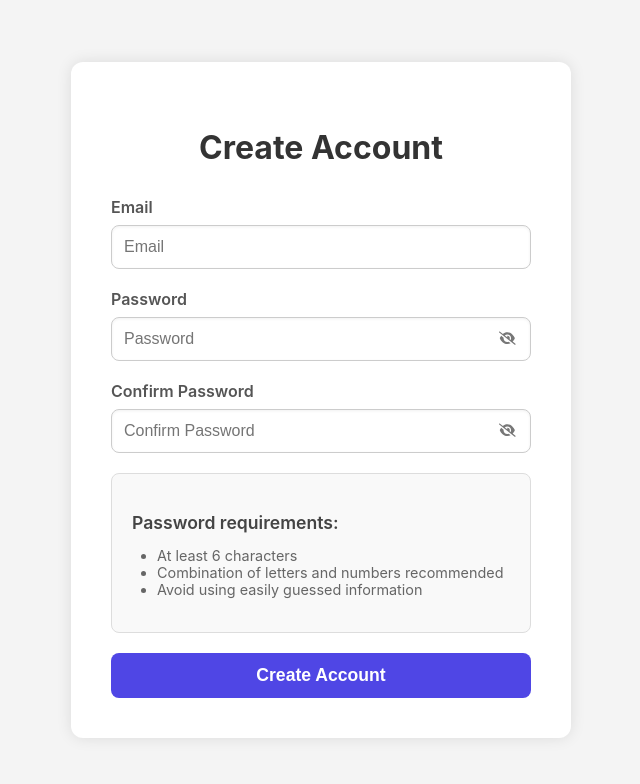
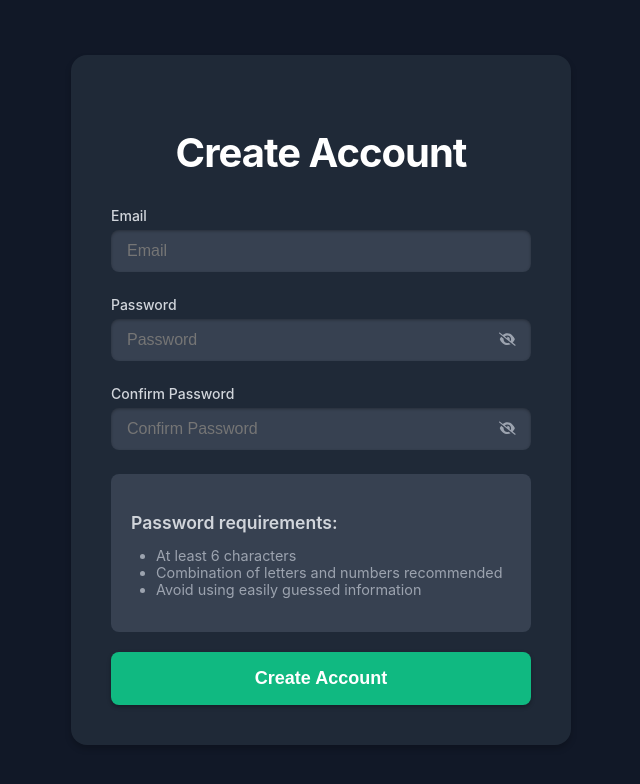
Before and after one commit to PrakharDoneria/SunoSynth-Web, a Next.js app: page /signup in a window 1280 px wide. Shown: the top 784 px of the page, without its empty margins (319-959 px from the left). Built offline with nearby package versions, Linux system fonts and the light colour scheme.

Commit message:
Major - Ui Remake

```diff
--- a/package.json
+++ b/package.json
@@ -12,7 +12,6 @@
     "@fortawesome/fontawesome-svg-core": "^6.7.2",
     "@fortawesome/free-solid-svg-icons": "^6.7.2",
     "@fortawesome/react-fontawesome": "^0.2.2",
-    "@headlessui/react": "^2.2.0",
     "firebase": "^11.3.1",
     "lucide-react": "^0.475.0",
     "next": "^14.2.24",
--- a/pages/login.js
+++ b/pages/login.js
@@ -86,7 +86,7 @@ const LoginPage = () => {
             >
                 <div className={styles.iconContainer}>
                     <FontAwesomeIcon icon="lock" className={styles.lockIcon} />
-                    <svg
+                    {/* <svg
                         xmlns="http://www.w3.org/2000/svg"
                         fill="none"
                         viewBox="0 0 24 24"
@@ -99,7 +99,7 @@ const LoginPage = () => {
                             strokeLinejoin="round"
                             d="M16.5 10.5V6.75a3 3 0 00-3-3H7.5a3 3 0 00-3 3v10.5a3 3 0 003 3h7.5a3 3 0 003-3V13.5m-3 0h3m-3 0h-3"
                         />
-                    </svg>
+                    </svg> */}
                 </div>
                 <h2 className={styles.heading}>Welcome back</h2>
                 <p className={styles.subheading}>
--- a/styles/DashboardScreen.module.css
+++ b/styles/DashboardScreen.module.css
@@ -1,84 +1,94 @@
+/* styles/DashboardScreen.module.css */
+
+/* ================= General Layout and Background ================= */
 .background {
-  background: linear-gradient(to bottom right, #f3e5f5, #e3f2fd);
+    background-color: #111827; /* Very dark gray background */
     min-height: 100vh;
-  padding: 48px 16px;
+    width: 100%;
+    padding: 24px; /* Reduced padding */
+    margin: 0;
     display: flex;
     justify-content: center;
     align-items: center;
+    overflow: auto; /* Enable scrolling if content overflows */
 }
 
 .container {
-  max-width: 960px;
     width: 100%;
-  background-color: #fff;
-  box-shadow: 0 4px 6px rgba(0, 0, 0, 0.1);
-  border-radius: 16px;
-  overflow: hidden;
-  position: relative;
-  padding: 24px;
-}
-
-.topBar {
-  position: absolute;
-  top: 10px;
-  right: 10px;
+    max-width: 1200px; /* Wider max-width for larger screens */
+    padding: 32px; /* Reduced padding */
+    background-color: #1f2937; /* Slightly lighter dark gray for container */
+    border-radius: 16px; /* Reduced border radius */
+    box-shadow: 0 4px 6px rgba(0, 0, 0, 0.2); /* Subtle shadow */
+    display: flex;
+    flex-direction: column;
+    align-items: center;
+    color: #f3f4f6; /* Light gray text color */
 }
 
 .content {
-  padding: 24px;
+    width: 100%;
+    max-width: 1024px; /* Content max-width */
 }
 
+/* ================= Typography ================= */
 .heading {
-  font-size: 2.25rem;
-  font-weight: 800;
-  color: #1f2937;
-  margin-bottom: 16px;
+    font-size: 2.5rem; /* Slightly smaller heading */
+    font-weight: 700;
+    color: #fff; /* White heading */
+    margin-bottom: 24px;
     text-align: center;
+    letter-spacing: -0.025em; /* Adjust letter spacing */
 }
 
+/* ================= Credit Display ================= */
 .credits {
-  margin-bottom: 24px;
+    margin-bottom: 32px;
     display: flex;
     align-items: center;
     justify-content: center;
-  gap: 10px;
+    gap: 12px;
 }
 
 .creditLabel {
-  font-weight: 500;
-  color: #4b5563;
+    font-size: 1rem;
+    font-weight: 600;
+    color: #9ca3af; /* Light gray label color */
 }
 
 .creditValue {
+    font-size: 1.25rem;
     font-weight: 700;
+    color: #fff; /* White credit value */
 }
 
 .textGreen500 {
-  color: #16a34a;
+    color: #6ee7b7; /* Teal green */
 }
 
 .textYellow500 {
-  color: #eab308;
+    color: #fcd34d; /* Yellow */
 }
 
 .textRed500 {
-  color: #dc2626;
+    color: #f87171; /* Red */
 }
 
+/* ================= Form Styles ================= */
 .form {
-  margin-bottom: 32px;
+    margin-bottom: 48px;
 }
 
 .formGroup {
-  margin-bottom: 16px;
+    margin-bottom: 24px;
 }
 
 .label {
     display: block;
     font-size: 0.875rem;
     font-weight: 500;
-  color: #4b5563;
-  margin-bottom: 4px;
+    color: #d1d5db; /* Light gray label color */
+    margin-bottom: 6px;
 }
 
 .input,
@@ -86,227 +96,257 @@
 .textarea {
     display: block;
     width: 100%;
-  font-size: 0.875rem;
-  border: 1px solid #d1d5db;
-  border-radius: 0.375rem;
-  padding: 0.5rem 0.75rem;
-  box-shadow: 0 1px 2px rgba(0, 0, 0, 0.05);
+    font-size: 1rem;
+    border: none;
+    border-radius: 8px; /* Reduced border radius */
+    padding: 0.75rem 1rem;
+    box-shadow: inset 0 1px 3px rgba(0, 0, 0, 0.3); /* Inset shadow */
+    transition: box-shadow 0.3s ease-in-out;
+    background-color: #374151; /* Dark gray input background */
+    color: #f3f4f6; /* Light gray input text */
 }
 
 .input:focus,
 .select:focus,
 .textarea:focus {
     outline: none;
-  border-color: #6366f1;
-  box-shadow: 0 0 0 3px rgba(99, 102, 241, 0.3);
+    box-shadow: inset 0 1px 5px rgba(0, 0, 0, 0.5); /* More pronounced inset shadow */
 }
 
 .textarea {
     resize: vertical;
+    min-height: 120px;
 }
 
+/* ================= Lyrics Generation ================= */
 .lyricsContainer {
     display: flex;
     flex-direction: column;
-  gap: 0.5rem;
+    gap: 0.75rem;
 }
 
 .generateLyricsButton {
-  padding: 0.5rem 1rem;
-  font-size: 0.875rem;
-  font-weight: 500;
+    padding: 0.75rem 1.25rem;
+    font-size: 1rem;
+    font-weight: 600;
     color: #fff;
-  background-color: #6366f1;
-  border-radius: 0.375rem;
+    background-color: #4f46e5; /* Darker purple */
+    border-radius: 8px; /* Reduced border radius */
     border: none;
     cursor: pointer;
-  transition: background-color 0.2s;
+    transition: background-color 0.3s ease-in-out, transform 0.2s ease-in-out;
 }
 
 .generateLyricsButton:hover {
-  background-color: #4f46e5;
+    background-color: #4338ca; /* Even darker purple */
+    transform: translateY(-2px);
 }
 
 .characterCount {
     font-size: 0.75rem;
-  color: #6b7280;
+    color: #9ca3af;
     margin-top: 4px;
 }
 
+/* ================= Main Generate Button ================= */
 .generateButtonContainer {
-  margin-top: 24px;
+    margin-top: 32px;
     display: flex;
     justify-content: center;
 }
 
 .generateButton {
     width: 100%;
-  max-width: 300px;
-  padding: 0.75rem 1.5rem;
-  font-size: 1rem;
-  font-weight: 600;
+    max-width: 360px;
+    padding: 1rem 1.5rem;
+    font-size: 1.125rem;
+    font-weight: 700;
     color: #fff;
-  background-color: #6366f1;
-  border-radius: 0.5rem;
-  transition: background-color 0.2s ease;
+    background-color: #10b981;
+    border-radius: 8px; /* Reduced border radius */
+    transition: background-color 0.3s ease-in-out, transform 0.2s ease-in-out;
     cursor: pointer;
     text-align: center;
     border: none;
+    box-shadow: 0 2px 4px rgba(0, 0, 0, 0.3); /* Subtle shadow */
 }
 
 .generateButton:hover {
-  background-color: #4f46e5;
+    background-color: #06b47e;
+    transform: translateY(-2px);
 }
 
-.audioSection {
-  margin-top: 24px;
+/* ================= Audio Player Styles ================= */
+.audioContainer {
+    margin-top: 32px;
     text-align: center;
 }
 
-.audioControls {
-  display: flex;
-  justify-content: center;
-  gap: 12px;
-  margin-top: 0.5rem;
+.customAudioPlayer {
+    background-color: #2d3748; /* Darker gray audio player */
+    border-radius: 8px; /* Reduced border radius */
+    padding: 16px;
+    box-shadow: 0 2px 4px rgba(0, 0, 0, 0.3); /* Subtle shadow */
+    width: 100%;
+    max-width: 480px; /* Adjust as needed */
+    margin: 0 auto;
 }
 
-.audioPlayer {
-  width: 100%;
-  margin-top: 10px;
+.controls {
+    display: flex;
+    justify-content: space-around;
+    align-items: center;
+    margin-top: 16px;
 }
 
-.playPauseButton,
-.stopButton,
-.downloadButton {
-  padding: 0.5rem 1rem;
-  font-weight: bold;
-  border-radius: 0.375rem;
+.controlButton {
+    background-color: #4f46e5; /* Darker purple */
+    color: #fff;
+    border: none;
+    padding: 8px 12px;
+    border-radius: 6px; /* Reduced border radius */
     cursor: pointer;
-  border: none;
-  color: white;
-  font-size: 0.875rem;
+    transition: background-color 0.3s ease, transform 0.2s ease-in-out;
+    font-size: 1rem;
+    box-shadow: 0 1px 2px rgba(0, 0, 0, 0.3); /* Subtle shadow */
+}
+
+.controlButton:hover {
+    background-color: #4338ca;
+    transform: translateY(-1px);
 }
 
 .downloadButton {
-  background-color: #10b981;
+    background-color: #3b82f6; /* Sky blue */
+    color: #fff;
+    border: none;
+    padding: 8px 12px;
+    border-radius: 6px; /* Reduced border radius */
+    cursor: pointer;
+    transition: background-color 0.3s ease, transform 0.2s ease-in-out;
+    display: flex;
+    align-items: center;
+    justify-content: center;
+    font-size: 1rem;
+    box-shadow: 0 1px 2px rgba(0, 0, 0, 0.3); /* Subtle shadow */
 }
 
 .downloadButton:hover {
-  background-color: #059669;
+    background-color: #2563eb;
+    transform: translateY(-1px);
 }
 
-.playPauseButton {
-  background-color: #22c55e;
+.downloadButton:disabled {
+    background-color: #6b7280; /* Grayed out when disabled */
+    cursor: not-allowed;
+    box-shadow: none;
 }
 
-.playPauseButton:hover {
-  background-color: #16a34a;
+.downloadButton:disabled:hover {
+    background-color: #6b7280;
+    transform: none;
 }
 
-.stopButton {
-  background-color: #ef4444;
+/* ================= Sign Out and App Download ================= */
+.downloadAppButtonContainer,
+.signOutContainer {
+    margin-top: 48px;
+    text-align: center;
 }
 
-.stopButton:hover {
-  background-color: #b91c1c;
+.downloadAppButton,
+.signOutButton {
+    padding: 1rem 1.5rem;
+    font-weight: 600;
+    font-size: 1.125rem;
+    color: #fff;
+    background-color: #374151; /* Dark gray */
+    border-radius: 8px; /* Reduced border radius */
+    cursor: pointer;
+    transition: background-color 0.3s ease-in-out, transform 0.2s ease-in-out;
+    text-align: center;
+    border: none;
+    max-width: 360px;
+    margin: 0 auto;
+    box-shadow: 0 2px 4px rgba(0, 0, 0, 0.3); /* Subtle shadow */
 }
 
-.signOutContainer {
-  text-align: center;
-  margin-top: 20px;
+.downloadAppButton:hover,
+.signOutButton:hover {
+    background-color: #1f2937;
+    transform: translateY(-2px);
 }
 
-.signOutButton {
-  width: 100%;
-  max-width: 300px;
-  padding: 0.5rem 1rem;
-  border-radius: 0.5rem;
-  font-size: 0.875rem;
-  font-weight: 600;
-  color: #fff;
-  background-color: #ef4444;
-  transition: background-color 0.2s;
-  cursor: pointer;
-  border: none;
-}
-
-.signOutButton:hover {
-  background-color: #dc2626;
-}
-
-.getMoreCreditsButton {
-  display: block;
-  padding: 0.75rem 1.5rem;
-  background-color: #34d399;
-  color: #fff;
-  font-weight: 600;
-  border-radius: 0.5rem;
-  text-decoration: none;
-  transition: background-color 0.3s ease;
-  text-align: center;
-  margin: 1rem auto 0;
-  max-width: 250px;
-  font-size: 0.875rem;
-}
-
-.getMoreCreditsButton:hover {
-  background-color: #2dd4bf;
-}
-
+/* ================= Responsive adjustments ================= */
 @media (max-width: 768px) {
     .container {
         padding: 16px;
     }
 
     .heading {
-    font-size: 1.75rem;
+        font-size: 2rem;
+        margin-bottom: 16px;
     }
 
-  .generateButton {
-    font-size: 0.875rem;
+    .credits {
+        margin-bottom: 24px;
     }
 
-  .playPauseButton,
-  .stopButton,
-  .downloadButton {
-    font-size: 0.75rem;
-    padding: 0.375rem 0.75rem;
+    .formGroup {
+        margin-bottom: 16px;
     }
 
-  .signOutButton,
-  .getMoreCreditsButton {
-    font-size: 0.75rem;
-    padding: 0.5rem 1rem;
+    .generateButton,
+    .downloadAppButton,
+    .signOutButton {
+        font-size: 1rem;
+        padding: 0.75rem 1rem;
+    }
+
+    .audioContainer {
+        margin-top: 24px;
+    }
+
+    .customAudioPlayer {
+        padding: 12px;
+    }
+
+    .controlButton,
+    .downloadButton {
+        font-size: 0.875rem;
+        padding: 6px 10px;
+    }
+
+    .downloadAppButtonContainer,
+    .signOutContainer {
+        margin-top: 32px;
     }
 }
 
-.downloadAppButtonContainer {
-  margin-top: 24px;
-  text-align: center;
+/* ================= Top Bar (if used) ================= */
+.topBar {
+    position: absolute;
+    top: 10px;
+    right: 10px;
 }
 
-.downloadAppButton {
-  padding: 0.75rem 1.5rem;
+/* ================= Get More Credits Button (if used) ================= */
+.getMoreCreditsButton {
+    display: block;
+    padding: 0.75rem 1rem;
+    background-color: #3b82f6; /* Sky blue */
+    color: #fff;
     font-weight: 600;
+    border-radius: 8px;
+    text-decoration: none;
+    transition: background-color 0.3s ease, transform 0.2s ease-in-out;
+    text-align: center;
+    margin: 1.5rem auto 0;
+    max-width: 360px;
     font-size: 1rem;
-  color: #fff;
-  background-color: #2563eb;
-  border-radius: 0.5rem;
-  cursor: pointer;
-  transition: background-color 0.2s;
-  text-align: center;
-  border: none;
-  max-width: 300px;
-  margin: 0 auto;
 }
 
-.downloadAppButton:hover {
-  background-color: #1d4ed8;
+.getMoreCreditsButton:hover {
+    background-color: #2563eb;
+    transform: translateY(-2px);
 }
-
-@media (max-width: 768px) {
-  .downloadAppButton {
-    font-size: 0.875rem;
-    padding: 0.5rem 1rem;
-  }
-}
--- a/styles/LoginPage.module.css
+++ b/styles/LoginPage.module.css
@@ -1,22 +1,23 @@
-/* LoginPage.module.css */
+/* LoginPage.module.css - UPDATED for dark theme */
 
 .container {
     display: flex;
     align-items: center;
     justify-content: center;
     min-height: 100vh;
-    background-color: #f4f4f4;
+    background-color: #111827; /* Very dark gray background (dashboard) */
     padding: 20px;
 }
 
 .loginForm {
-    background-color: #fff;
-    box-shadow: 0 0 15px rgba(0, 0, 0, 0.1);
-    border-radius: 12px;
+    background-color: #1f2937; /* Slightly lighter dark gray (dashboard container) */
+    box-shadow: 0 4px 6px rgba(0, 0, 0, 0.2); /* Subtle shadow (dashboard) */
+    border-radius: 16px; /* Reduced border radius (dashboard) */
     padding: 40px;
     width: 100%;
     max-width: 500px;
     transition: opacity 0.5s ease-in-out;
+    color: #f3f4f6; /* Light gray text color (dashboard) */
 }
 
 .iconContainer {
@@ -29,54 +30,57 @@
     width: 5rem;
     margin: 0 auto;
     border-radius: 50%;
-    background-color: #e0f2fe; /* Blue-100 */
+    background-color: #374151; /* Dark gray input background (dashboard) */
     display: flex;
     align-items: center;
     justify-content: center;
-    color: #60a5fa; /* Blue-500 */
+    color: #6ee7b7; /* Teal green accent (dashboard) */
 }
 
 .heading {
     text-align: center;
-    font-size: 2rem;
+    font-size: 2.5rem; /* Slightly smaller heading (dashboard) */
     font-weight: 700;
-    color: #333;
+    color: #fff; /* White heading (dashboard) */
     margin-bottom: 10px;
+    letter-spacing: -0.025em; /* Adjust letter spacing (dashboard) */
 }
 
 .subheading {
     text-align: center;
     font-size: 1rem;
-    color: #777;
+    color: #9ca3af; /* Light gray label color (dashboard) */
     margin-bottom: 30px;
 }
 
 .formGroup {
-    margin-bottom: 20px;
+    margin-bottom: 24px; /* increased (dashboard) */
 }
 
 .label {
     display: block;
-    font-size: 1rem;
-    font-weight: 600;
-    color: #555;
-    margin-bottom: 8px;
+    font-size: 0.875rem; /* reduced (dashboard) */
+    font-weight: 500; /* reduced (dashboard) */
+    color: #d1d5db; /* Light gray label color (dashboard) */
+    margin-bottom: 6px;
 }
 
 .input {
     width: 100%;
-    padding: 12px;
+    padding: 0.75rem 1rem; /* Reduced padding (dashboard) */
     font-size: 1rem;
-    border: 1px solid #ccc;
-    border-radius: 8px;
-    box-shadow: inset 0 1px 3px rgba(0, 0, 0, 0.06);
-    transition: border-color 0.3s ease;
+    border: none; /* removed border (dashboard) */
+    border-radius: 8px; /* Reduced border radius (dashboard) */
+    box-shadow: inset 0 1px 3px rgba(0, 0, 0, 0.3); /* Inset shadow (dashboard) */
+    transition: box-shadow 0.3s ease-in-out;
+    background-color: #374151; /* Dark gray input background (dashboard) */
+    color: #f3f4f6; /* Light gray input text (dashboard) */
 }
 
 .input:focus {
     outline: none;
-    border-color: #4f46e5; /* Indigo-500 */
-    box-shadow: 0 0 5px rgba(79, 70, 229, 0.3); /* Subtle glow effect */
+    box-shadow: inset 0 1px 5px rgba(0, 0, 0, 0.5); /* More pronounced inset shadow (dashboard) */
+    border-color: unset;
 }
 
 .passwordInputContainer {
@@ -94,12 +98,12 @@
     border: none;
     cursor: pointer;
     padding: 5px;
-    color: #777;
+    color: #9ca3af; /* Light gray label color (dashboard) */
     transition: color 0.3s ease;
 }
 
 .passwordToggleButton:hover {
-    color: #333;
+    color: #f3f4f6; /* Light gray input text (dashboard) */
 }
 
 .forgotPassword {
@@ -110,36 +114,40 @@
 .forgotPassword button {
     background: none;
     border: none;
-    color: #4f46e5; /* Indigo-500 */
+    color: #6ee7b7; /* Teal green accent (dashboard) */
     cursor: pointer;
     font-size: 0.9rem;
     transition: color 0.3s ease;
 }
 
 .forgotPassword button:hover {
-    color: #4338ca; /* Indigo-600 */
+    color: #5ee7b7; /* A slightly lighter shade of teal */
 }
 
 .loginButton {
-    background-color: #4f46e5; /* Indigo-500 */
+    background-color: #10b981; /* Teal Accent from dashboard */
     color: #fff;
-    font-size: 1.1rem;
-    font-weight: 600;
-    padding: 12px 25px;
+    font-size: 1.125rem; /* Slightly larger font size (dashboard) */
+    font-weight: 700; /* Increased font weight (dashboard) */
+    padding: 1rem 1.5rem; /* Increased padding (dashboard) */
     border: none;
-    border-radius: 8px;
+    border-radius: 8px; /* Reduced border radius (dashboard) */
     cursor: pointer;
-    transition: background-color 0.3s ease;
+    transition: background-color 0.3s ease-in-out, transform 0.2s ease-in-out;
     width: 100%;
+    box-shadow: 0 2px 4px rgba(0, 0, 0, 0.3); /* Subtle shadow (dashboard) */
 }
 
 .loginButton:hover {
-    background-color: #4338ca; /* Indigo-600, slightly darker */
+    background-color: #06b47e; /* Slightly darker */
+    transform: translateY(-2px); /* Add the lift effect (dashboard) */
 }
 
 .loginButton:disabled {
-  background-color: #a5b4fc;
-  cursor: not-allowed;
+    background-color: #6b7280;
+    cursor: not-allowed;
+    box-shadow: none;
+    transform: none;
 }
 
 .signupLink {
@@ -151,19 +159,19 @@
 .signupLink button {
     background: none;
     border: none;
-    color: #4f46e5; /* Indigo-500 */
+    color: #6ee7b7; /* Teal green accent (dashboard) */
     cursor: pointer;
     transition: color 0.3s ease;
 }
 
 .signupLink button:hover {
-    color: #4338ca; /* Indigo-600 */
+    color: #5ee7b7;
 }
 
 .error {
-    background-color: #f8d7da;
-    color: #721c24;
-    border: 1px solid #f5c6cb;
+    background-color: #f87171; /* Red accent (dashboard) */
+    color: #fff;
+    border: none;
     border-radius: 8px;
     padding: 15px;
     margin-top: 20px;
--- a/styles/SignupPage.module.css
+++ b/styles/SignupPage.module.css
@@ -1,58 +1,62 @@
-/* SignupPage.module.css */
+/* SignupPage.module.css - UPDATED for dark theme */
 
 .container {
     display: flex;
     align-items: center;
     justify-content: center;
     min-height: 100vh;
-    background-color: #f4f4f4;
+    background-color: #111827; /* Very dark gray background (dashboard) */
     padding: 20px;
 }
 
 .signupForm {
-    background-color: #fff;
-    box-shadow: 0 0 15px rgba(0, 0, 0, 0.1);
-    border-radius: 12px;
+    background-color: #1f2937; /* Slightly lighter dark gray (dashboard container) */
+    box-shadow: 0 4px 6px rgba(0, 0, 0, 0.2); /* Subtle shadow (dashboard) */
+    border-radius: 16px; /* Reduced border radius (dashboard) */
     padding: 40px;
     width: 100%;
     max-width: 500px;
     transition: opacity 0.5s ease-in-out;
+    color: #f3f4f6; /* Light gray text color (dashboard) */
 }
 
 .heading {
     text-align: center;
-    font-size: 2rem;
+    font-size: 2.5rem; /* Slightly smaller heading (dashboard) */
     font-weight: 700;
-    color: #333;
+    color: #fff; /* White heading (dashboard) */
     margin-bottom: 30px;
+    letter-spacing: -0.025em; /* Adjust letter spacing (dashboard) */
 }
 
 .formGroup {
-    margin-bottom: 20px;
+    margin-bottom: 24px; /* increased (dashboard) */
 }
 
 .label {
     display: block;
-    font-size: 1rem;
-    font-weight: 600;
-    color: #555;
-    margin-bottom: 8px;
+    font-size: 0.875rem; /* reduced (dashboard) */
+    font-weight: 500; /* reduced (dashboard) */
+    color: #d1d5db; /* Light gray label color (dashboard) */
+    margin-bottom: 6px;
 }
 
 .input {
     width: 100%;
-    padding: 12px;
+    padding: 0.75rem 1rem; /* Reduced padding (dashboard) */
     font-size: 1rem;
-    border: 1px solid #ccc;
-    border-radius: 8px;
-    box-shadow: inset 0 1px 3px rgba(0, 0, 0, 0.06);
-    transition: border-color 0.3s ease;
+    border: none; /* removed border (dashboard) */
+    border-radius: 8px; /* Reduced border radius (dashboard) */
+    box-shadow: inset 0 1px 3px rgba(0, 0, 0, 0.3); /* Inset shadow (dashboard) */
+    transition: box-shadow 0.3s ease-in-out;
+    background-color: #374151; /* Dark gray input background (dashboard) */
+    color: #f3f4f6; /* Light gray input text (dashboard) */
 }
 
 .input:focus {
     outline: none;
-    border-color: #4f46e5; /* Indigo-500 */
-    box-shadow: 0 0 5px rgba(79, 70, 229, 0.3); /* Subtle glow effect */
+    box-shadow: inset 0 1px 5px rgba(0, 0, 0, 0.5); /* More pronounced inset shadow (dashboard) */
+    border-color: unset;
 }
 
 .passwordInputContainer {
@@ -70,26 +74,27 @@
     border: none;
     cursor: pointer;
     padding: 5px;
-    color: #777;
+    color: #9ca3af; /* Light gray label color (dashboard) */
     transition: color 0.3s ease;
 }
 
 .passwordToggleButton:hover {
-    color: #333;
+    color: #f3f4f6; /* Light gray input text (dashboard) */
 }
 
 .passwordRequirements {
-    background-color: #f9f9f9;
-    border: 1px solid #ddd;
+    background-color: #374151; /*Dark Gray input background (dashboard)*/
+    border: none; /*Removed border*/
     border-radius: 8px;
     padding: 20px;
     margin-bottom: 20px;
+    color: #f3f4f6; /* Light gray input text (dashboard) */
 }
 
 .requirementsHeading {
     font-size: 1.1rem;
     font-weight: 600;
-    color: #444;
+    color: #d1d5db; /* Light gray label color (dashboard) */
     margin-bottom: 10px;
 }
 
@@ -97,35 +102,39 @@
     list-style: disc;
     padding-left: 25px;
     font-size: 0.9rem;
-    color: #666;
+    color: #9ca3af; /* Light gray label color (dashboard) */
 }
 
 .signupButton {
-    background-color: #4f46e5; /* Indigo-500 */
+     background-color: #10b981; /* Teal Accent from dashboard */
     color: #fff;
-    font-size: 1.1rem;
-    font-weight: 600;
-    padding: 12px 25px;
+    font-size: 1.125rem; /* Slightly larger font size (dashboard) */
+    font-weight: 700; /* Increased font weight (dashboard) */
+    padding: 1rem 1.5rem; /* Increased padding (dashboard) */
     border: none;
-    border-radius: 8px;
+    border-radius: 8px; /* Reduced border radius (dashboard) */
     cursor: pointer;
-    transition: background-color 0.3s ease;
+    transition: background-color 0.3s ease-in-out, transform 0.2s ease-in-out;
     width: 100%;
+    box-shadow: 0 2px 4px rgba(0, 0, 0, 0.3); /* Subtle shadow (dashboard) */
 }
 
 .signupButton:hover {
-    background-color: #4338ca; /* Indigo-600, slightly darker */
+    background-color: #06b47e; /* Slightly darker */
+    transform: translateY(-2px); /* Add the lift effect (dashboard) */
 }
 
 .signupButton:disabled {
-  background-color: #a5b4fc;
-  cursor: not-allowed;
+    background-color: #6b7280;
+    cursor: not-allowed;
+    box-shadow: none;
+    transform: none;
 }
 
 .error {
-    background-color: #f8d7da;
-    color: #721c24;
-    border: 1px solid #f5c6cb;
+    background-color: #f87171; /* Red accent (dashboard) */
+    color: #fff;
+    border: none;
     border-radius: 8px;
     padding: 15px;
     margin-top: 20px;
```
Also changed, not shown: styles/SplashScreen.module.css (+5 -3 lines), 1 other file (tests, documents, lock files or other folders). Lines whose indentation alone changed are shown as unchanged.
